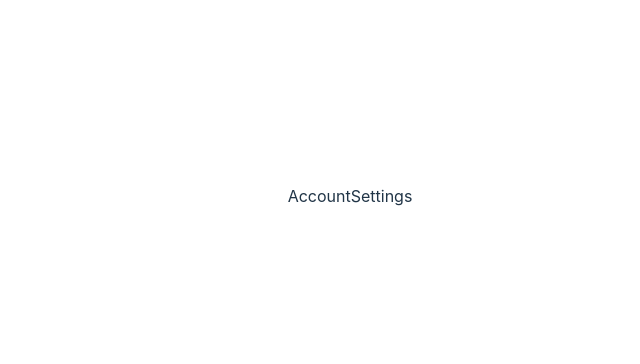
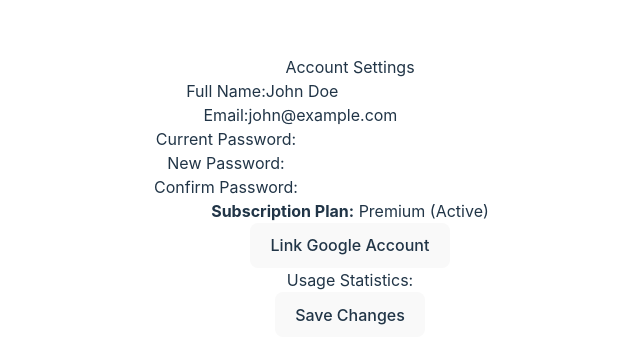
Before and after one commit to Vermaji8620/GenoshiAi, a React (Vite) app: page /account in a window 1280 px wide. Shown: the part 204-568 px from the top of the page, without its empty margins (290-930 px from the left). Built offline with nearby package versions, Linux system fonts and the light colour scheme.

Commit message:
making accountSettings page

```diff
--- a/src/pages/AccountSettings.jsx
+++ b/src/pages/AccountSettings.jsx
@@ -1,7 +1,128 @@
+import { useState } from "react";
+
 const AccountSettings = () => {
-  return <div>
-    AccountSettings
-  </div>;
+  // Sample user data (replace with your actual data or fetch from an API)
+  const user = {
+    name: "John Doe",
+    email: "john@example.com",
+    subscription: {
+      plan: "Premium",
+      status: "Active",
+    },
+    // Add more user details as needed
+  };
+
+  // State to manage form data
+  const [formData, setFormData] = useState({
+    name: user.name,
+    email: user.email,
+    currentPassword: "",
+    newPassword: "",
+    confirmPassword: "",
+  });
+
+  // Handler for form input changes
+  const handleInputChange = (e) => {
+    const { name, value } = e.target;
+    setFormData((prevData) => ({
+      ...prevData,
+      [name]: value,
+    }));
+  };
+
+  // Handler for form submission
+  const handleSubmit = (e) => {
+    e.preventDefault();
+    // Add logic to handle form submission (e.g., API calls, state updates)
+    console.log("Form submitted:", formData);
+  };
+
+  return (
+    <div className="account-settings-container">
+      <h2>Account Settings</h2>
+      <form onSubmit={handleSubmit}>
+        {/* Update User Profile Details */}
+        <label>
+          Full Name:
+          <input
+            type="text"
+            name="name"
+            value={formData.name}
+            onChange={handleInputChange}
+            required
+          />
+        </label>
+        <br />
+
+        <label>
+          Email:
+          <input
+            type="email"
+            name="email"
+            value={formData.email}
+            onChange={handleInputChange}
+            required
+          />
+        </label>
+        <br />
+
+        {/* Change Password */}
+        <label>
+          Current Password:
+          <input
+            type="password"
+            name="currentPassword"
+            value={formData.currentPassword}
+            onChange={handleInputChange}
+            required
+          />
+        </label>
+        <br />
+
+        <label>
+          New Password:
+          <input
+            type="password"
+            name="newPassword"
+            value={formData.newPassword}
+            onChange={handleInputChange}
+          />
+        </label>
+        <br />
+
+        <label>
+          Confirm Password:
+          <input
+            type="password"
+            name="confirmPassword"
+            value={formData.confirmPassword}
+            onChange={handleInputChange}
+          />
+        </label>
+        <br />
+
+        {/* Manage Subscription Plan */}
+        <p>
+          <strong>Subscription Plan:</strong> {user.subscription.plan} (
+          {user.subscription.status})
+        </p>
+
+        {/* Link Third-Party Accounts */}
+        <button>Link Google Account</button>
+        {/* Add more third-party account linking options as needed */}
+
+        {/* View Usage Statistics */}
+        {/* Replace this with your actual usage statistics component or logic */}
+        <div className="usage-statistics">
+          <p>Usage Statistics:</p>
+          {/* Add your usage statistics component or logic here */}
+        </div>
+
+        {/* Submit Button */}
+        <button type="submit">Save Changes</button>
+      </form>
+    </div>
+  );
 };
 
 export default AccountSettings;
--- a/src/pages/GraphDetails.jsx
+++ b/src/pages/GraphDetails.jsx
@@ -42,7 +42,14 @@ const GraphDetails = () => {
       <div className="graph-details-actions flex flex-col gap-4">
         <button>Edit Graph</button>
         <button>Share Graph</button>
-        <button>Delete Graph</button>
+        <button
+          onClick={() => {
+            setGraph();
+          }}
+          disabled
+        >
+          Delete Graph
+        </button>
       </div>
     </div>
   );
```
